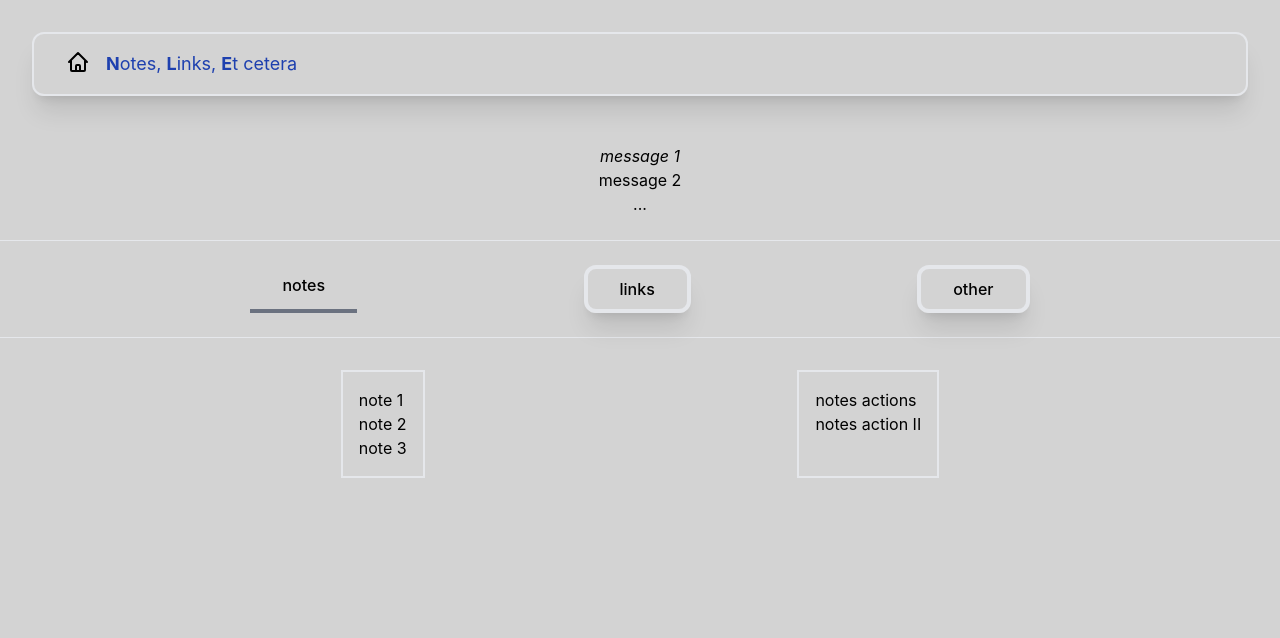
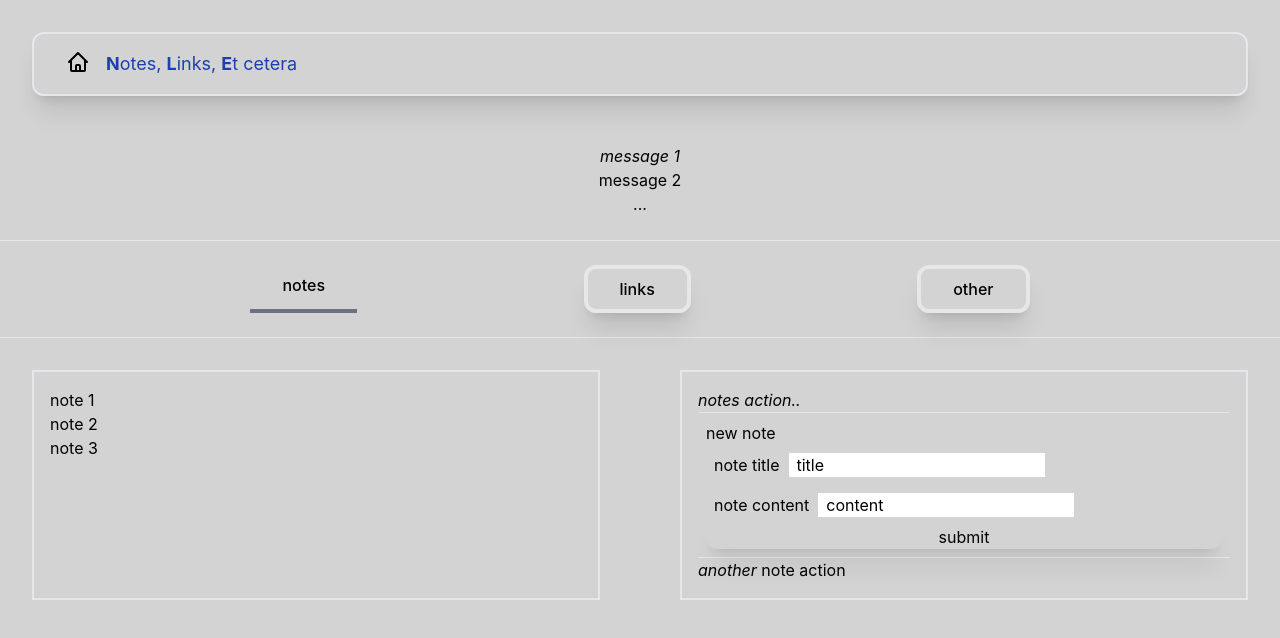
Before and after one commit to tbh26/nle, a React (Create React App) app in the folder frontend/: page / in a window 1280 px wide. Shown: the top 638 px of the page. Built offline with nearby package versions, Linux system fonts and the light colour scheme.

Commit message:
[fe notes] update notes III, new note setup

```diff
--- /dev/null
+++ b/frontend/src/components/notes/NewNote.js
@@ -0,0 +1,30 @@
+function NewNote() {
+    return (
+        <div className="p-2">
+            <header>new note</header>
+            <form onSubmit={handleSubmit}>
+                <div className="flex flex-col">
+
+                    <label className="p-2">note title &nbsp;
+                        <input id="noteTitle" value="title" type="text" placeholder="title" className="pl-2"/>
+                    </label>
+
+                    <label className="p-2">note content &nbsp;
+                        <input id="noteContent" value="content" type="text" placeholder="note.." className="pl-2"/>
+                    </label>
+
+                    <button type="submit" className="rounded-xl shadow-xl">
+                        submit
+                    </button>
+                </div>
+            </form>
+        </div>
+    );
+
+    function handleSubmit(e) {
+        e.preventDefault();
+        console.info('submit, event:', e);
+    }
+}
+
+export default NewNote;
--- a/frontend/src/components/notes/NotesActions.js
+++ b/frontend/src/components/notes/NotesActions.js
@@ -1,8 +1,17 @@
+import NewNote from './NewNote';
+
 function NotesActions() {
     return (
-        <div className="m-8 p-4 border-2">
-            <div>notes actions</div>
-            <div>notes action II</div>
+        <div className="m-8 p-4 border-2 ">
+            <div>
+                <em>notes action..</em>
+            </div>
+            <hr />
+            <NewNote />
+            <hr />
+            <div>
+                <em>another</em> note action
+            </div>
         </div>
     );
 }
--- a/frontend/src/components/notes/NotesSteward.js
+++ b/frontend/src/components/notes/NotesSteward.js
@@ -3,7 +3,7 @@ import NotesActions from './NotesActions';
 
 function NotesSteward() {
     return (
-        <div className="flex justify-evenly">
+        <div className="grid grid-cols-2 gap-4">
             <NotesList />
             <NotesActions />
         </div>
```
